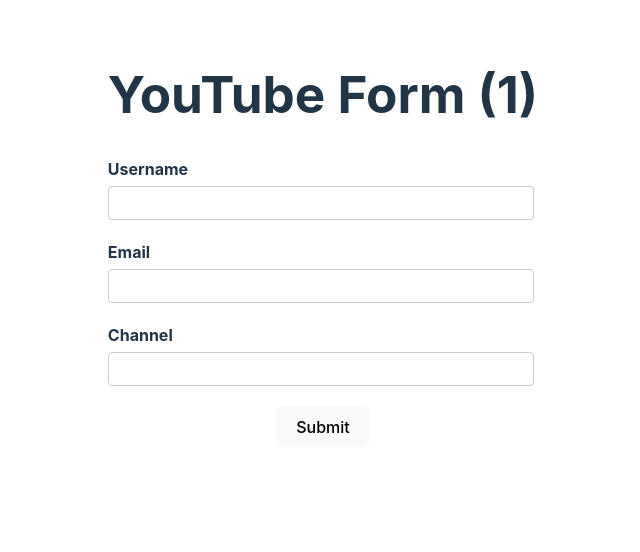
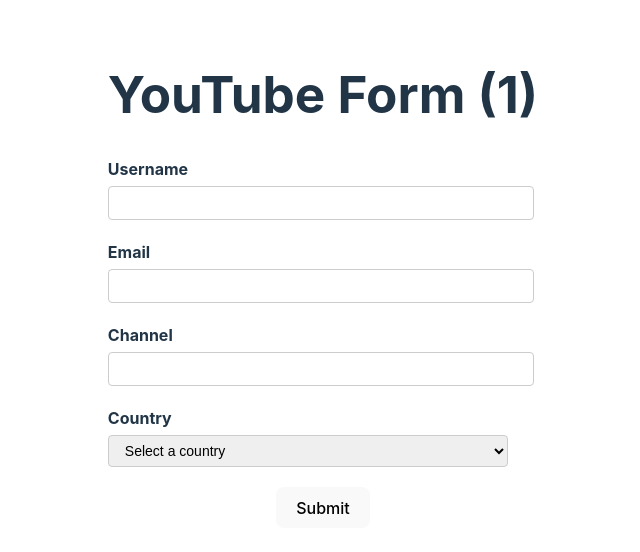
Before and after one commit to renaco/react-hook-form-demo, a React (Vite) app: page / in a window 1280 px wide. Shown: the top 552 px of the page, without its empty margins (317-957 px from the left). Built offline with nearby package versions, Linux system fonts and the light colour scheme.

Commit message:
feat: add selected component

```diff
--- a/src/App.css
+++ b/src/App.css
@@ -11,6 +11,7 @@
   margin-bottom: 5px;
 }
 
+select,
 input[type="text"],
 input[type="email"],
 input[type="number"],
--- a/src/components/YouTubeForm.tsx
+++ b/src/components/YouTubeForm.tsx
@@ -1,72 +1,117 @@
-import React from 'react';
-import { useForm } from 'react-hook-form';
-import { DevTool } from '@hookform/devtools';
+import React, { useEffect } from "react";
+import { useForm } from "react-hook-form";
+import { DevTool } from "@hookform/devtools";
 
 let renderCount = 0;
+
+let countries = [
+  { label: "Bangladesh", value: "Bangladesh" },
+  { label: "India", value: "India" },
+  { label: "China", value: "China" },
+  { label: "Finland", value: "Finland" },
+];
 
 type FormValues = {
   username: string;
   email: string;
   channel: string;
+  country: string;
 };
 
 const YouTubeForm = () => {
-
   const form = useForm<FormValues>();
   const { register, control, handleSubmit, formState } = form;
   const { errors } = formState;
 
   const onSubmit = (data: FormValues) => {
-    console.log('onSubmit form', data)
-  }
+    console.log("onSubmit form", data);
+  };
 
-  renderCount++
+  useEffect(() => {
+    handleSubmit(onSubmit);
+  }, []);
+
+  renderCount++;
 
   return (
     <div>
       <h1>YouTube Form ({renderCount / 2})</h1>
       <form onSubmit={handleSubmit(onSubmit)} noValidate>
         <div className="form-control">
-
           <label htmlFor="username">Username</label>
-          <input type="text" id="username" {...register("username", {
+          <input
+            type="text"
+            id="username"
+            {...register("username", {
               required: {
                 value: true,
-              message: 'Username is required',
+                message: "Username is required",
               },
-          })} />
-          <p className='error'>{errors.username?.message}</p>
+            })}
+          />
+          <p className="error">{errors.username?.message}</p>
         </div>
 
         <div className="form-control">
-
           <label htmlFor="email">Email</label>
-          <input type="text" id="email" {...register("email", {
+          <input
+            type="text"
+            id="email"
+            {...register("email", {
               pattern: {
                 value: /^[A-Z0-9._%+-]+@[A-Z0-9.-]+\.[A-Z]{2,}$/i,
-              message: 'Invalid email address',
-            }
-          })} />
-          <p className='error'>{errors.email?.message}</p>
+                message: "Invalid email address",
+              },
+              validate: {
+                notAdmin: (fieldValue) => {
+                  return fieldValue !== "admin@example.com" || "Nice try!";
+                },
+              },
+            })}
+          />
+          <p className="error">{errors.email?.message}</p>
         </div>
 
         <div className="form-control">
-
           <label htmlFor="channel">Channel</label>
-          <input type="text" id="channel" {...register("channel", {
+          <input
+            type="text"
+            id="channel"
+            {...register("channel", {
               required: {
                 value: true,
-              message: 'Channel is required',
+                message: "Channel is required",
               },
-          })} />
-          <p className='error'>{errors.channel?.message}</p>
+            })}
+          />
+          <p className="error">{errors.channel?.message}</p>
+        </div>
 
+        <div className="form-control">
+          <label htmlFor="country">Country</label>
+          <select
+            id="country"
+            {...register("country", {
+              required: {
+                value: true,
+                message: "Country is required",
+              },
+            })}
+          >
+            <option value="">Select a country</option>
+            {countries.map((country) => (
+              <option key={country.value} value={country.value}>
+                {country.label}
+              </option>
+            ))}
+          </select>
+          <p className="error">{errors.channel?.message}</p>
         </div>
         <button>Submit</button>
       </form>
       <DevTool control={control} />
     </div>
-  )
-}
+  );
+};
 
-export default YouTubeForm
+export default YouTubeForm;
```
Lines whose indentation alone changed are shown as unchanged.
